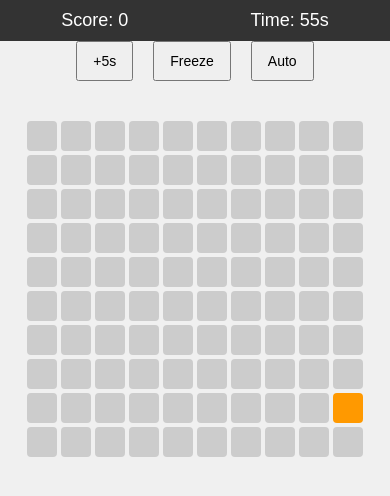
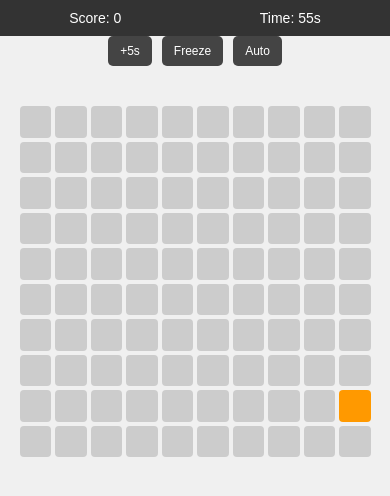
Before and after one commit to quorvix1212/quorvixgame, a plain HTML site: page index.html in a window 390 px wide. Drawn offline with Linux system fonts and the light colour scheme.

Commit message:
index.html

```diff
--- a/index.html
+++ b/index.html
@@ -16,6 +16,7 @@
     justify-content: flex-start;
     background-color: #f0f0f0;
   }
+
   .top-bar {
     width: 100%;
     padding: 10px;
@@ -24,16 +25,22 @@
     display: flex;
     justify-content: space-around;
     font-size: 18px;
+    position: sticky;
+    top: 0;
+    z-index: 10;
   }
+
   .grid {
     display: grid;
-      grid-template-columns: repeat(10, 30px);
-      grid-gap: 4px;
-      margin: 20px;
+    grid-template-columns: repeat(10, 1fr);
+    gap: 4px;
+    width: 90vw;
+    max-width: 360px;
+    margin: 20px auto;
   }
+
   .tile {
-      width: 30px;
-      height: 30px;
+    aspect-ratio: 1;
     background-color: #ccc;
     display: flex;
     align-items: center;
@@ -41,32 +48,65 @@
     cursor: pointer;
     font-size: 14px;
     border-radius: 4px;
+    transition: background-color 0.2s;
   }
+
   .target {
     background-color: #f90;
   }
+
   .buttons {
     display: flex;
     justify-content: center;
+    flex-wrap: wrap;
     margin-bottom: 20px;
+    gap: 10px;
   }
+
   .buttons button {
-      margin: 0 10px;
     padding: 10px 15px;
     font-size: 14px;
     cursor: pointer;
+    border: none;
+    background-color: #444;
+    color: white;
+    border-radius: 5px;
+    transition: background-color 0.2s;
   }
+
+  .buttons button:hover {
+    background-color: #666;
+  }
+
   #game-over {
     text-align: center;
     font-size: 24px;
     margin-top: 20px;
   }
+
   #go-home {
     margin-top: 10px;
     font-size: 18px;
     padding: 10px 20px;
+    background-color: #222;
+    color: white;
+    border: none;
+    border-radius: 5px;
+    cursor: pointer;
+  }
+
+  @media (max-width: 400px) {
+    .top-bar {
+      font-size: 14px;
+    }
+
+    .buttons button {
+      font-size: 12px;
+      padding: 8px 12px;
+    }
   }
 </style>
+
 </head>
 <body>
   <div class="top-bar">
```
Lines whose indentation alone changed are shown as unchanged.
